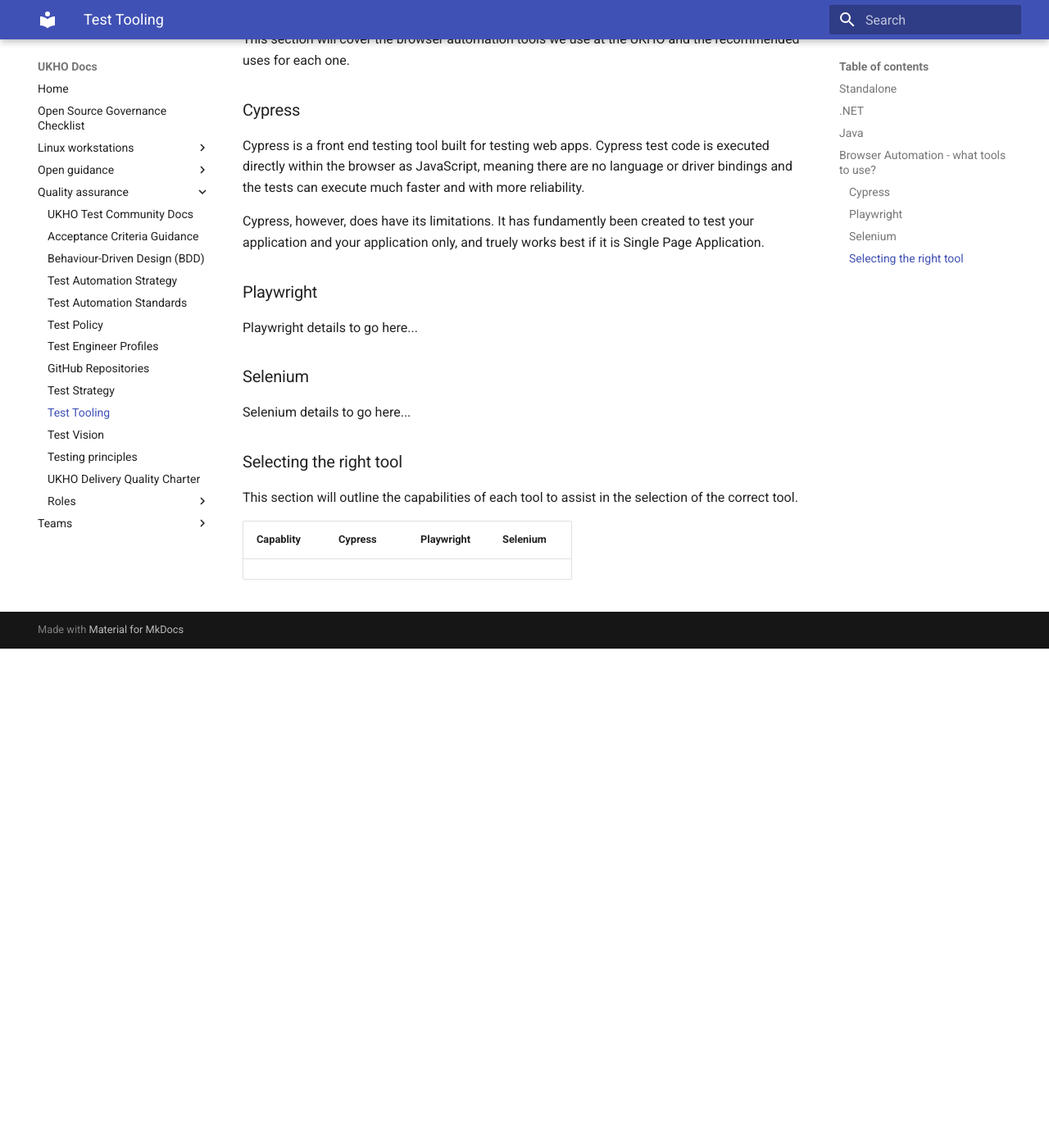
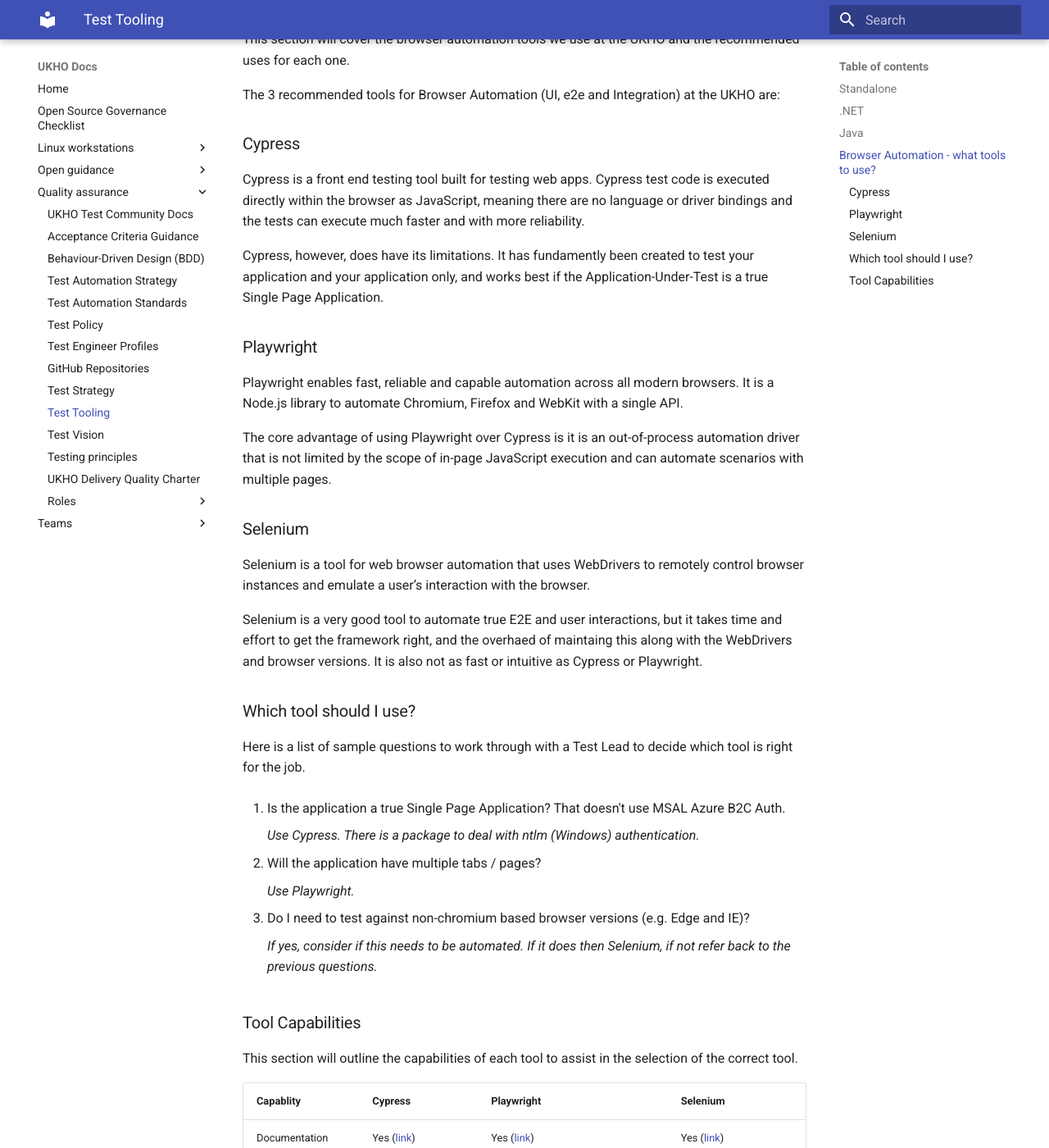
Before and after one commit to UKHO/docs, an MkDocs documentation site: the page built from docs/quality-assurance/test-tooling.md, in a window 1280 px wide and 1400 px high, scrolled down 2021 px. Shown: the whole window at 82% size. Built offline with MkDocs 1.6.1 and Material for MkDocs 9.7.7, drawn with Linux system fonts in a browser that asks for light colours; before the commit the page ends 2812 px from its top, so only the background shows below that; some of the changed text lies outside the part shown.

Commit message:
Update page to include further details on UI Tools

```diff
--- a/docs/quality-assurance/test-tooling.md
+++ b/docs/quality-assurance/test-tooling.md
@@ -36,20 +36,53 @@
 ## Browser Automation - what tools to use?
 This section will cover the browser automation tools we use at the UKHO and the recommended uses for each one.
 
+The 3 recommended tools for Browser Automation (UI, e2e and Integration) at the UKHO are:
+
 ### Cypress
 Cypress is a front end testing tool built for testing web apps. Cypress test code is executed directly within the browser as JavaScript, meaning there are no language or driver bindings and the tests can execute much faster and with more reliability.
 
-Cypress, however, does have its limitations. It has fundamently been created to test your application and your application only, and truely works best if it is Single Page Application.
+Cypress, however, does have its limitations. It has fundamently been created to test your application and your application only, and works best if the Application-Under-Test is a true Single Page Application.
 
 ### Playwright
-Playwright details to go here...
+Playwright enables fast, reliable and capable automation across all modern browsers. It is a Node.js library to automate Chromium, Firefox and WebKit with a single API.
+
+The core advantage of using Playwright over Cypress is it is an out-of-process automation driver that is not limited by the scope of in-page JavaScript execution and can automate scenarios with multiple pages.
 
 ### Selenium
-Selenium details to go here...
+Selenium is a tool for web browser automation that uses WebDrivers to remotely control browser instances and emulate a user’s interaction with the browser.
 
-### Selecting the right tool
+Selenium is a very good tool to automate true E2E and user interactions, but it takes time and effort to get the framework right, and the overhaed of maintaing this along with the WebDrivers and browser versions. It is also not as fast or intuitive as Cypress or Playwright.
+
+### Which tool should I use?
+Here is a list of sample questions to work through with a Test Lead to decide which tool is right for the job.
+
+1. Is the application a true Single Page Application? That doesn't use MSAL Azure B2C Auth.
+
+      *Use Cypress. There is a package to deal with ntlm (Windows) authentication.*
+
+
+2. Will the application have multiple tabs / pages?
+
+      *Use Playwright.*
+
+
+3. Do I need to test against non-chromium based browser versions (e.g. Edge and IE)?
+
+      *If yes, consider if this needs to be automated. If it does then Selenium, if not refer back to the previous questions.*
+
+### Tool Capabilities
 This section will outline the capabilities of each tool to assist in the selection of the correct tool.
 
 |Capablity|Cypress|Playwright|Selenium|
 |--|--|--|--|
-| |||
+|Documentation| Yes ([link](https://docs.cypress.io/guides/overview/why-cypress.html#In-a-nutshell))| Yes ([link](https://playwright.dev/))| Yes ([link](https://www.selenium.dev/documentation/en/))|
+|Open-source|Yes|Yes|Yes|
+|Supported Browsers|Chrome, Electron, Firefox, Edge|Chrome and Edge (with Chromium), Safari (with WebKit) and Firefox|Chrome, Safari, Firefox, Edge, IE|
+|Supported Languages|JavaScript|JavaScript|Java, C#, JavaScript, Python, Ruby|
+|Managing Tabs|No|Yes|Yes|
+|Managing Pages |No|Yes|Yes|
+|Using iframes|No|Yes|Yes|
+|Auto-wait| Yes| Yes| No|
+|Intercept Network Traffic|Yes|Yes|No (currently)|
+|Screenshots on failure|Yes (Built in)| Yes (Not built in)|Yes (Not built in)|
+|Record Test|Yes (Built in)|Yes (Not built in)|Yes (Not built in / not easy to implement)|
```
